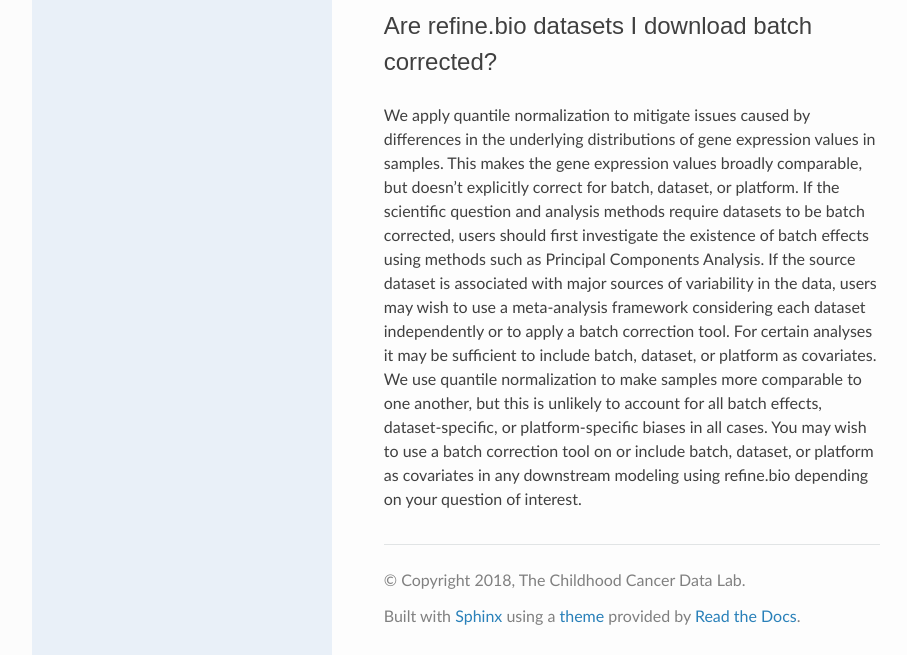
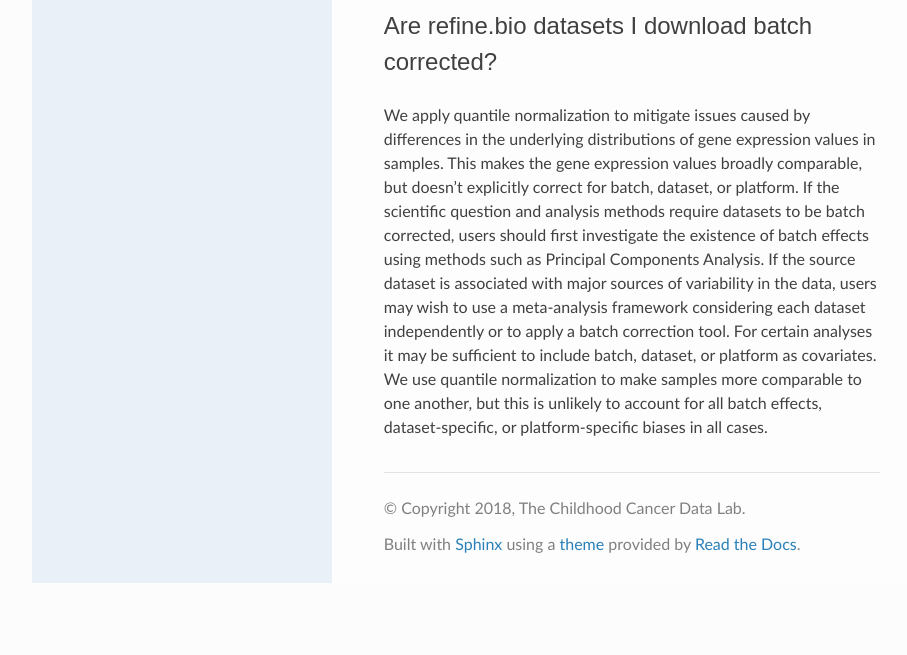
Before and after one commit to AlexsLemonade/refinebio-docs, a Sphinx documentation site: the page built from docs/faq.md, in a window 1280 px wide and 900 px high, scrolled down 2743 px, cut to the strip 245-900 px from the top of the window. Shown: the whole strip, without its empty margins (158-1065 px from the left). Built offline with Sphinx 7.4.7 and the Read the Docs theme 2.0.0, drawn with Linux system fonts in a browser that asks for light colours; after the commit the page ends 3571 px from its top, so only the background shows below that.

Commit message:
Update docs/faq.md
Co-Authored-By: jaclyn-taroni <jaclyn.n.taroni@gmail.com>

```diff
--- a/docs/faq.md
+++ b/docs/faq.md
@@ -63,4 +63,3 @@
 If the source dataset is associated with major sources of variability in the data, users may wish to use a meta-analysis framework considering each dataset independently or to apply a batch correction tool.
 For certain analyses it may be sufficient to include batch, dataset, or platform as covariates.
 We use quantile normalization to make samples more comparable to one another, but this is unlikely to account for all batch effects, dataset-specific, or platform-specific biases in all cases.
-You may wish to use a batch correction tool on or include batch, dataset, or platform as covariates in any downstream modeling using refine.bio depending on your question of interest.
```
